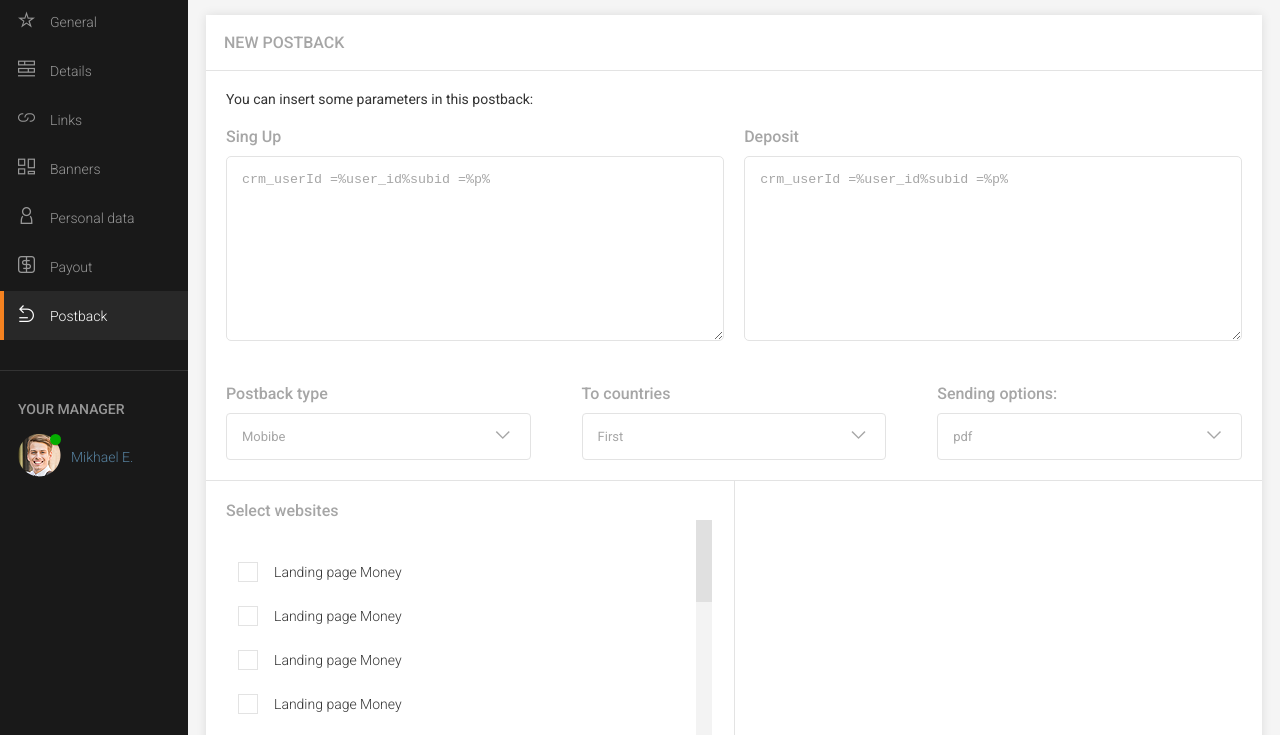
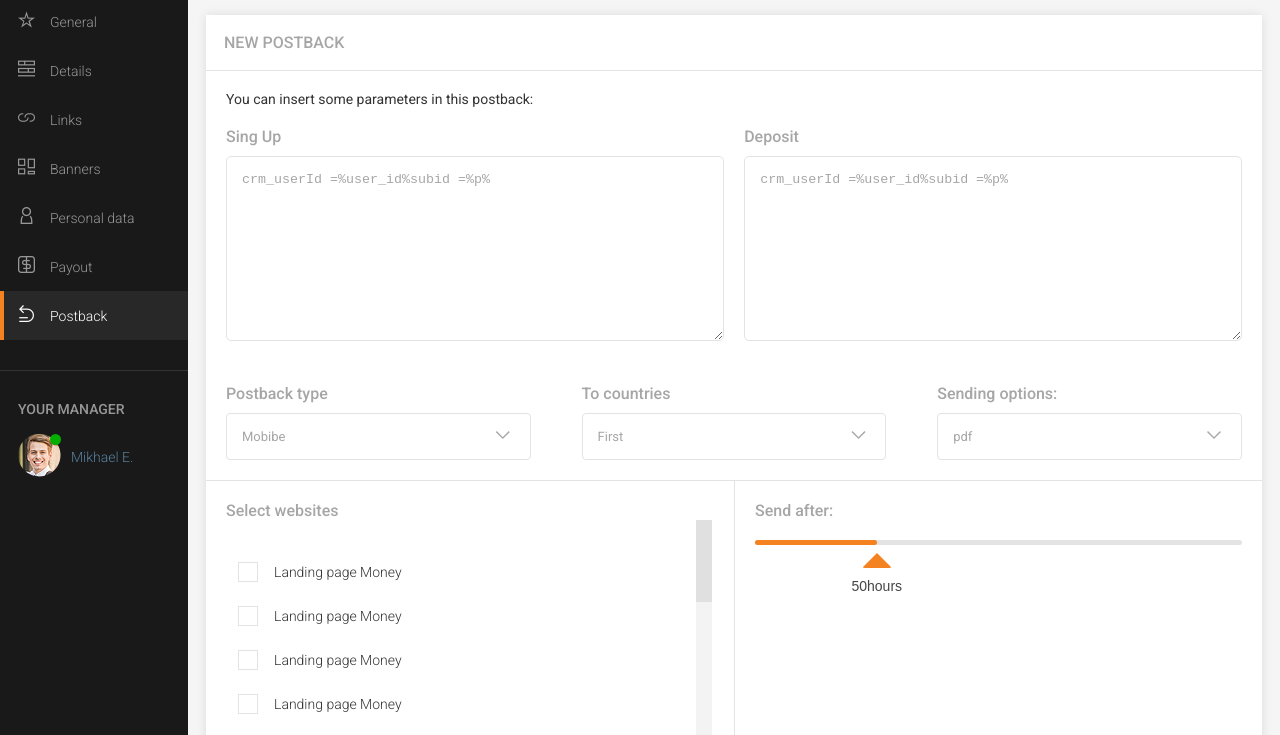
Before and after one commit to Lialichev/Personal-Area, a website: page app/postback.html in a window 1280 px wide. Shown: the part 65-800 px from the top of the page. Drawn offline with nearby package versions, Linux system fonts and the light colour scheme.

Commit message:
add range slider

```diff
--- a/app/js/init.js
+++ b/app/js/init.js
@@ -1,30 +1,30 @@
-$( function() {
+$(function () {
 
     //datepicker init
     var dateFormat = "mm/dd/yy",
-        from = $( "#from" )
+        from = $("#from")
             .datepicker({
                 defaultDate: "+1w",
                 changeMonth: true,
                 numberOfMonths: 1
             })
-            .on( "change", function() {
-                to.datepicker( "option", "minDate", getDate( this ) );
+            .on("change", function () {
+                to.datepicker("option", "minDate", getDate(this));
             }),
-        to = $( "#to" ).datepicker({
+        to = $("#to").datepicker({
             defaultDate: "+1w",
             changeMonth: true,
             numberOfMonths: 1
         })
-            .on( "change", function() {
-                from.datepicker( "option", "maxDate", getDate( this ) );
+            .on("change", function () {
+                from.datepicker("option", "maxDate", getDate(this));
             });
 
-    function getDate( element ) {
+    function getDate(element) {
         var date;
         try {
-            date = $.datepicker.parseDate( dateFormat, element.value );
-        } catch( error ) {
+            date = $.datepicker.parseDate(dateFormat, element.value);
+        } catch (error) {
             date = null;
         }
 
@@ -51,20 +51,20 @@ $( function() {
 
 //chart init
     var chartBlock = document.getElementById('myChart');
-    if(chartBlock){
+    if (chartBlock) {
         var myChart = new Chart(chartBlock, {
             type: 'bar',
             data: {
-                labels:['01', '02', '03', '04', '05', '06', '07', '08', '09'],
+                labels: ['01', '02', '03', '04', '05', '06', '07', '08', '09'],
                 datasets: [
                     {
                         label: 'Signups',
-                        data: [100,200,220,170,130,90,321,192,234],
+                        data: [100, 200, 220, 170, 130, 90, 321, 192, 234],
                         backgroundColor: 'rgba(128, 191, 202, 1)'
                     },
                     {
                         label: 'FTD',
-                        data: [231,42,241,322,145,290,132,152,289],
+                        data: [231, 42, 241, 322, 145, 290, 132, 152, 289],
                         backgroundColor: 'rgba(255, 154, 56, 1)'
                     }
                 ]
@@ -74,11 +74,30 @@ $( function() {
                 scales: {
                     yAxes: [{
                         ticks: {
-                            beginAtZero:true
+                            beginAtZero: true
                         }
                     }]
                 }
             }
         })
     }
-} );
+    //range slider init
+    var handle = $('#custom-handle');
+    var range = $('#slider');
+
+    range.slider({
+        value: 50,
+        orientation: "horizontal",
+        range: "min",
+        animate: true,
+        max: 200,
+        create: function (event, ui) {
+            handle.append('<span class="value">' + $(this).slider("value") + 'hours</span>');
+            var value = handle.find('.value');
+            range.slider('option', 'valueSpan', value);
+        },
+        slide: function (event, ui) {
+            range.slider("option", "valueSpan").text(ui.value + 'hours');
+        }
+    });
+});
--- a/app/postback.html
+++ b/app/postback.html
@@ -338,7 +338,11 @@
                             </div>
                         </div>
                         <div class="checkbox-wrap">
-
+                            <div class="range-title">
+                                <span>Send after:</span>
+                            </div>
+                            <div id="slider">
+                                <div id="custom-handle" class="ui-slider-handle"></div>
                             </div>
                         </div>
                     </div>
--- a/src/scss/_component.scss
+++ b/src/scss/_component.scss
@@ -468,7 +468,7 @@ textarea {
 
   .card-form {
 
-    .postback-setting{
+    .postback-setting {
 
       .set-descroption {
         padding: 20px 0 0 20px;
@@ -562,12 +562,11 @@ textarea {
   }
 }
 
-
 .btn-row {
   padding: 23px 0;
 }
 
-.btn-wraps{
+.btn-wraps {
   padding: 20px;
   border-top: 1px solid #e3e3e3;
   text-align: right;
@@ -730,6 +729,12 @@ input[type="checkbox"] {
       }
     }
   }
+  .range-title {
+    font-size: 16px;
+    color: $titleColor;
+    margin-bottom: 10px;
+    font-weight: 500;
+  }
 }
 
 .checkbox-head-wrap {
@@ -767,3 +772,48 @@ input[type="checkbox"] {
     }
   }
 }
+
+//range slider
+#slider {
+  margin-top: 20px;
+  #custom-handle {
+    top: -2px;
+    width: 0;
+    height: 0;
+    border: 15px solid transparent;
+    border-bottom-color: $orange;
+    background: none;
+    margin-left: -15px;
+
+    span {
+      position: absolute;
+      top: 25px;
+      transform: translateX(-50%);
+    }
+  }
+}
+
+.ui-slider-horizontal {
+  height: 5px;
+}
+
+.ui-widget.ui-widget-content {
+  border: none;
+}
+
+.ui-widget-content {
+  background: #e3e3e3;
+}
+
+.ui-widget-header {
+  background: $orange;
+}
+
+.ui-state-active,
+.ui-widget-content .ui-state-active,
+.ui-widget-header .ui-state-active,
+a.ui-button:active,
+.ui-button:active,
+.ui-button.ui-state-active:hover {
+  color: inherit;
+}
```
Also changed, not shown: app/css/style.css.
